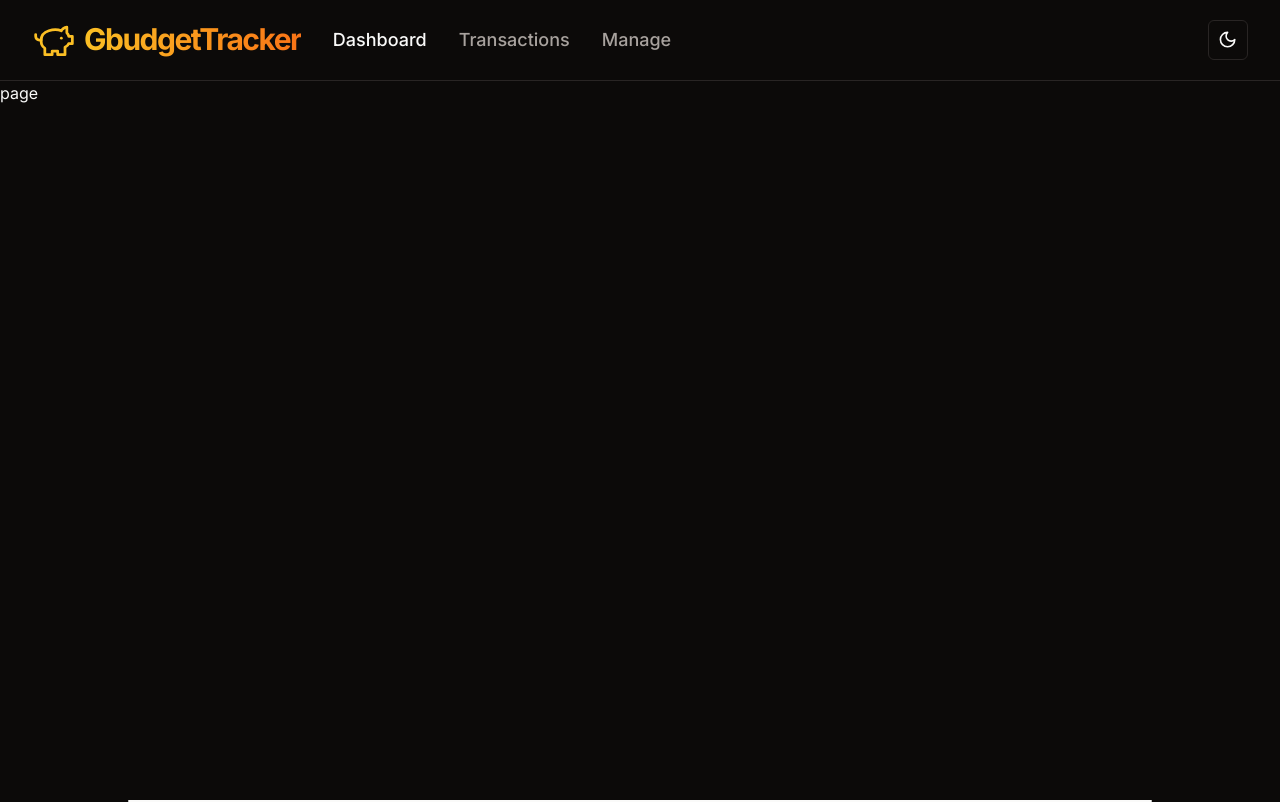
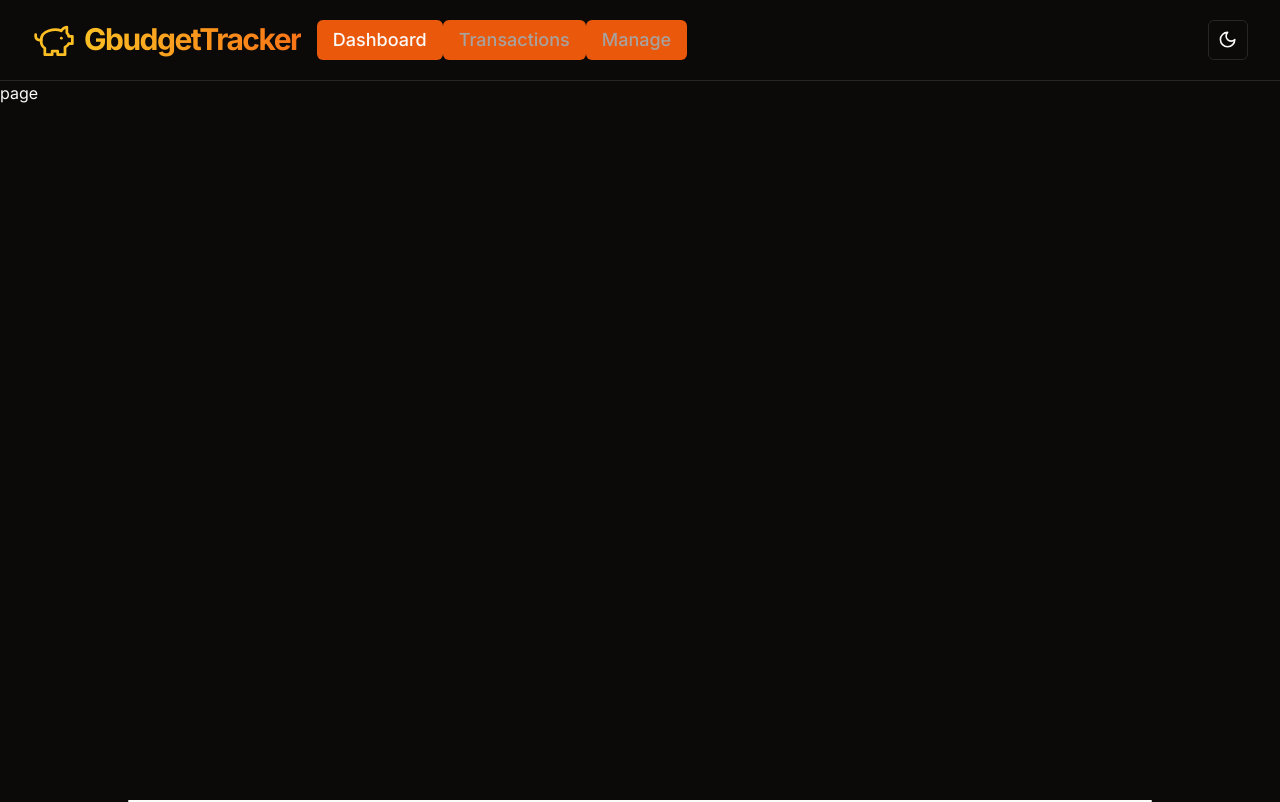
Before and after one commit to Kulicoding28/gbudget, a Next.js app: page / in a window 1280 px wide. Built offline with nearby package versions, Linux system fonts and the light colour scheme.

Commit message:
feat:fix-navbar-responsive

```diff
--- a/components/Navbar.tsx
+++ b/components/Navbar.tsx
@@ -46,7 +46,7 @@ function MobileNavbar() {
                   key={item.label}
                   link={item.link}
                   label={item.label}
-                  // clickCallback={() => setIsOpen((prev) => !prev)}
+                  clickCallback={() => setIsOpen((prev) => !prev)}
                 />
               ))}
             </div>
@@ -98,7 +98,7 @@ function NavbarItem({
       <Link
         href={link}
         className={cn(
-          buttonVariants({ variant: "ghost" }),
+          buttonVariants({ variant: "default" }),
           "w-full justify-start text-lg text-muted-foreground hover:text-foreground",
           isActive && "text-foreground"
         )}
```
